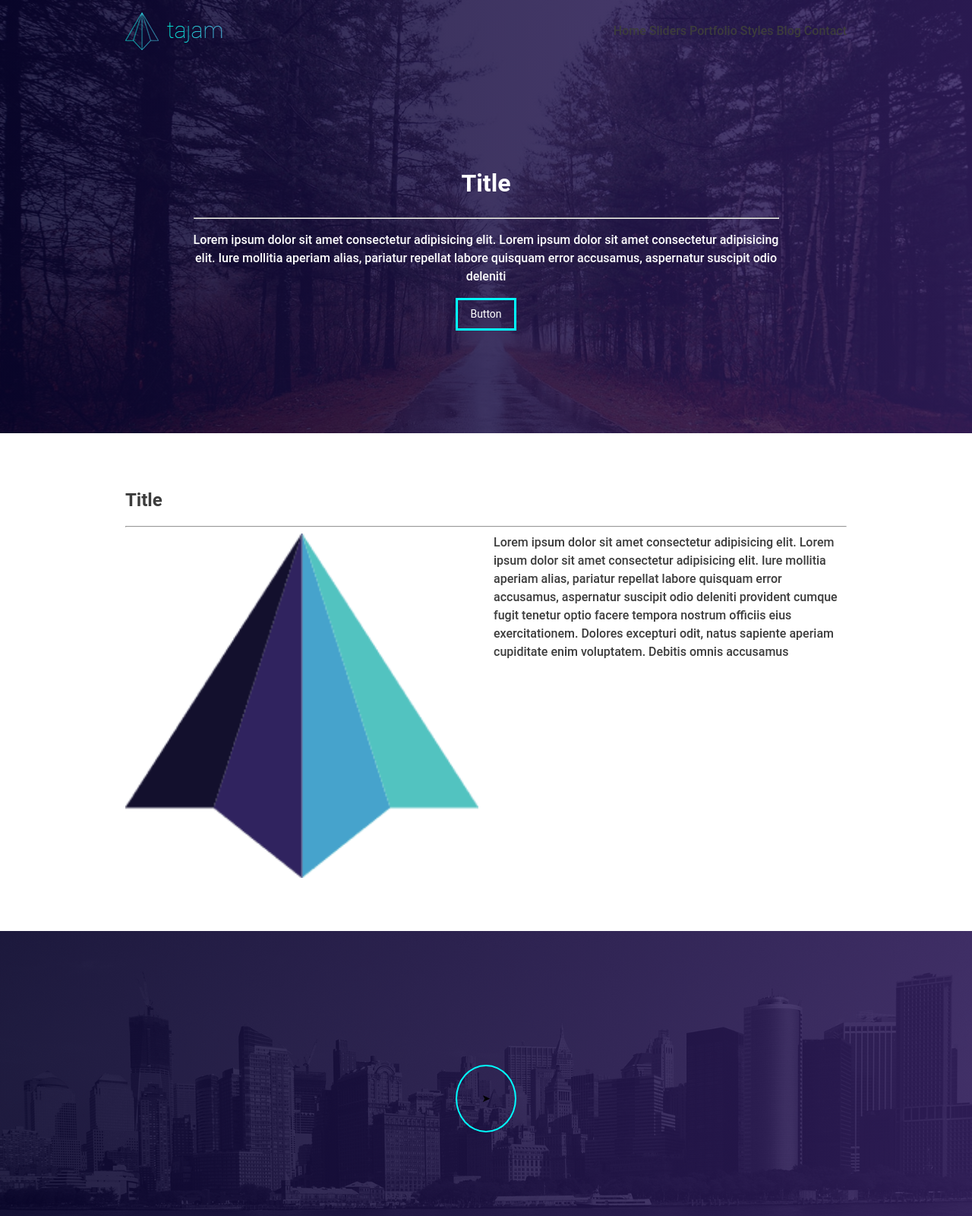
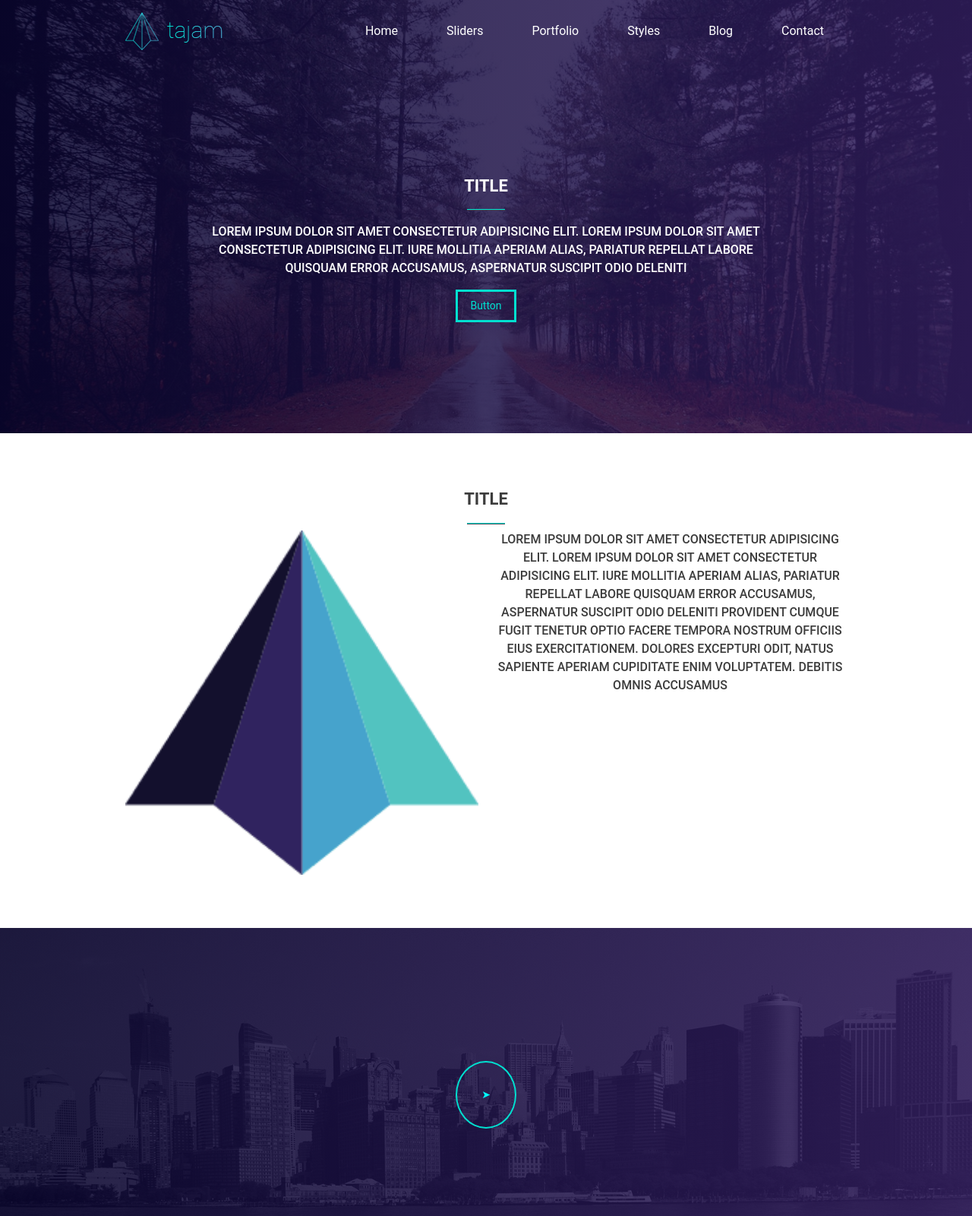
Before and after one commit to SergGoodzenko/tajem, a website: page index.html in a window 1280 px wide. Shown: the top 1600 px of the page at 76% size. Drawn offline with Linux system fonts and the light colour scheme.

Commit message:
add some change in section pictures

```diff
--- a/styles/components/base.css
+++ b/styles/components/base.css
@@ -34,7 +34,7 @@ img {
   width: 100%;
   height: auto;
   display: block;
-  object-fit: cover;
+  /*object-fit: cover;*/
 }
 
 figure {
@@ -70,3 +70,13 @@ h6 {
 * + h6 {
   margin-top: 0.67em;
 }
+hr {
+  width: 50px;
+  border: none;
+  border-top: 1px solid #00e0d0;
+  border-bottom: 1px solid #40474f;
+}
+li {
+  list-style: none;
+  padding: 0;
+}
--- a/styles/components/button.css
+++ b/styles/components/button.css
@@ -27,15 +27,14 @@
   width: 100%;
 }
 .button-primary {
-  color: #ffffff;
+  color: #00e0d0;
   background-color: transparent;
-  border:3px solid aqua;
-
+  border: 3px solid #00e0d0;
 }
 .button-primary:hover {
   color: #151c22;
   background-color: #ffffff;
-  border:3px solid #151c22
+  border: 3px solid #151c22;
 }
 .button-primary-inverse {
   color: #151c22;
@@ -74,9 +73,10 @@
 .button-small {
   padding: 4px 8px;
 }
-.button-play{
- border-radius: 50%;
- background: transparent;
- border:2px solid aqua;
- padding: 32px;
+.button-play {
+  border-radius: 50%;
+  background: transparent;
+  border: 2px solid #00e0d0;
+  padding: 32px;
+  color: aqua;
 }
--- a/styles/components/card.css
+++ b/styles/components/card.css
@@ -17,7 +17,9 @@
 .card-image {
 }
 .card-image > img {
-	width:100px;
-	height: auto;
+  height: 150px;
   margin: 0 auto;
 }
+.icon {
+  font-size: 82px;
+}
--- a/styles/components/columns.css
+++ b/styles/components/columns.css
@@ -14,3 +14,10 @@
 .row-large > .column {
   padding: 40px;
 }
+
+.header-row {
+  justify-content: space-between;
+}
+.nowrap {
+  flex-wrap: nowrap;
+}
--- a/styles/components/nav.css
+++ b/styles/components/nav.css
@@ -1,8 +1,15 @@
-.nav {
-}
 .nav-item {
+  display: inline-block;
+  color: #ffffff;
+  font-size: 16px;
+  font-weight: 400;
+  line-height: 14px;
+  padding: 10px 30px;
+  text-decoration: none;
 }
 .nav-item:hover {
+  text-decoration: underline;
 }
 .nav-item.is-active {
+  text-decoration: underline;
 }
--- a/styles/components/section.css
+++ b/styles/components/section.css
@@ -11,7 +11,7 @@
   bottom: 0;
 }
 .section-background {
-  z-index:-2;
+  z-index: -2;
 }
 .section-background > img {
   height: 100%;
@@ -22,8 +22,12 @@
   z-index: -1;
 }
 .section-title {
+  font-size: 22px;
+  font-weight: 700;
+  text-transform: uppercase;
 }
 .section-description {
+  text-transform: uppercase;
 }
 
 .section-hero {
@@ -42,13 +46,14 @@
   justify-content: space-between;
 }
 
-.section-hero .section-body {
+.section-color .section-body {
   padding: 32px 0;
   flex-grow: 1;
   display: flex;
   align-items: center;
   justify-content: center;
   color: #ffffff;
+  text-align: center;
 }
 .section-hero .section-body .section-content {
   max-width: 771px;
@@ -66,3 +71,11 @@
   align-items: center;
   justify-content: center;
 }
+.section-center {
+  text-align: center;
+}
+
+
+.section-team{
+
+}
```
Lines whose indentation alone changed are shown as unchanged.
